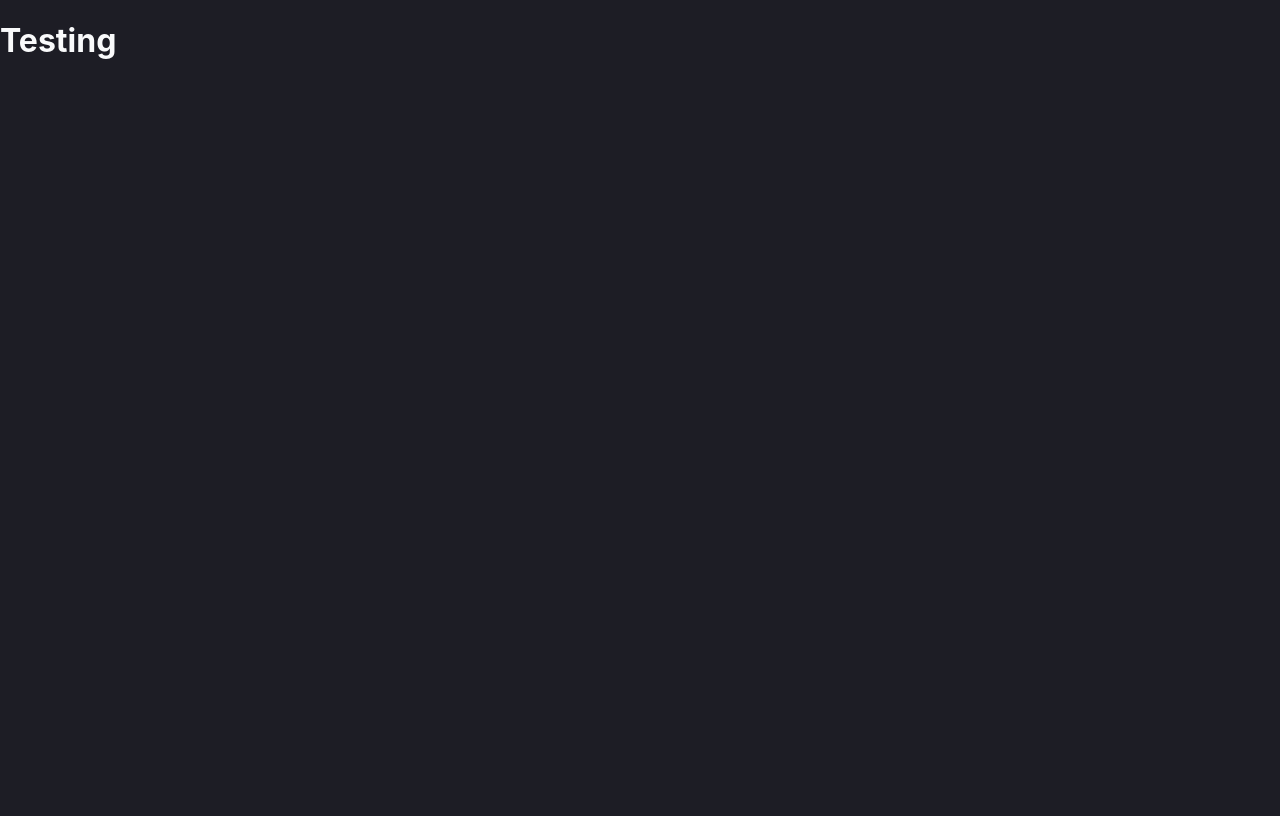
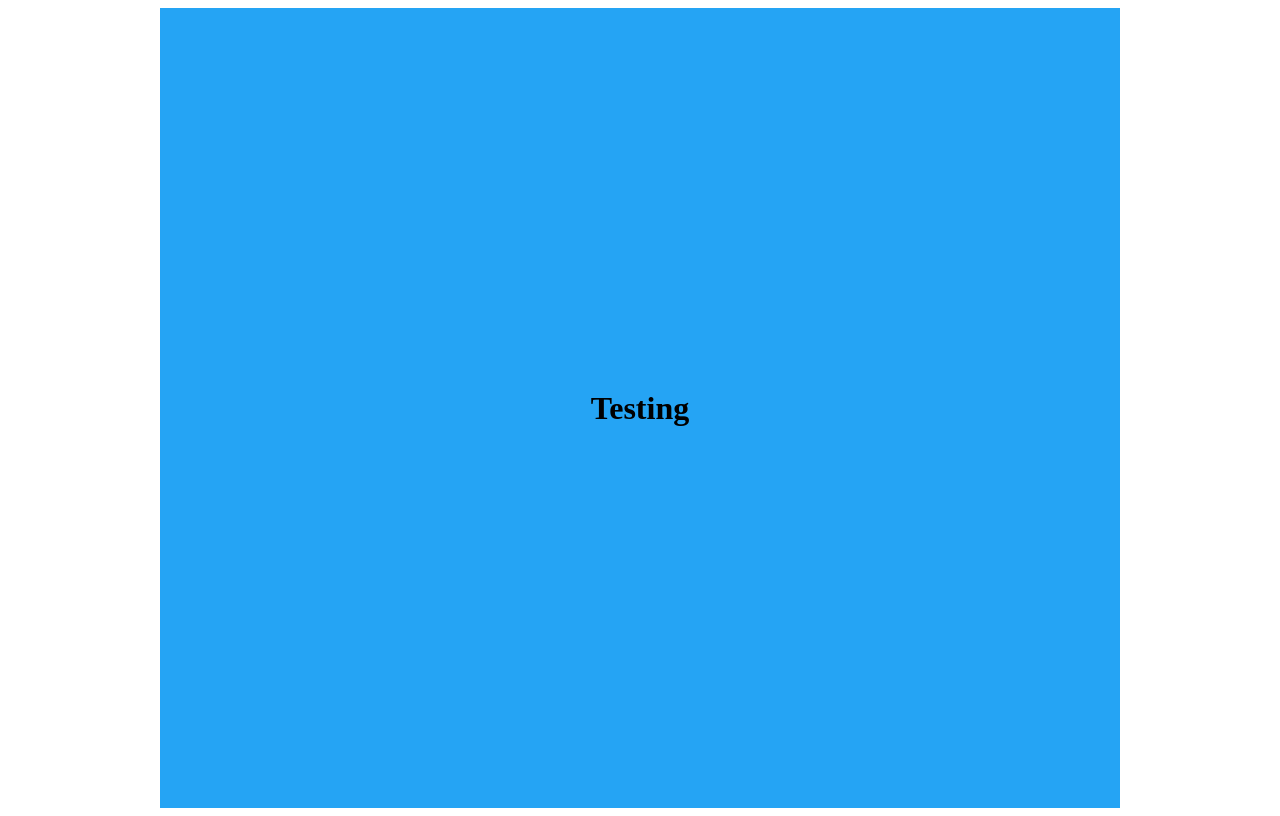
Before and after one commit to Keitumtse14/keitumetse_modipa, a Next.js app: page / in a window 1280 px wide. Built offline with nearby package versions, Linux system fonts and the light colour scheme.

Commit message:
added max width

```diff
--- a/pages/_app.tsx
+++ b/pages/_app.tsx
@@ -1,4 +1,4 @@
-import "../styles/globals.scss";
+import "../styles/global.module.scss";
 import type { AppProps } from "next/app";
 
 export default function App({ Component, pageProps }: AppProps) {
--- a/pages/index.tsx
+++ b/pages/index.tsx
@@ -1,5 +1,5 @@
 import Head from "next/head";
-import styles from "../styles/Home.module.scss";
+import styles from "../styles/global.module.scss";
 
 export default function Home() {
   return (
--- a/styles/Home.module.scss
+++ /dev/null
@@ -1,3 +0,0 @@
-.container {
-  width: clamp(80%, 50em, 90%);
-}
--- /dev/null
+++ b/styles/global.module.scss
@@ -0,0 +1,10 @@
+.container {
+  display: grid;
+  place-items: center;
+  min-height: 100vh;
+  padding: 0;
+  margin: 0 auto;
+  box-sizing: border-box;
+  max-width: clamp(60em, 90%, 50rem);
+  background-color: hsl(203, 90%, 55%);
+}
--- a/styles/globals.scss
+++ /dev/null
@@ -1,15 +0,0 @@
-html,
-body {
-  padding: 0;
-  margin: 0;
-  font-family: -apple-system, BlinkMacSystemFont, Segoe UI, Roboto, Oxygen,
-    Ubuntu, Cantarell, Fira Sans, Droid Sans, Helvetica Neue, sans-serif;
-  background-color: hsl(240, 12%, 13%);
-  color: hsl(210, 20%, 98%);
-}
-
-*,
-*::before,
-*::after {
-  box-sizing: border-box;
-}
```
Also changed, not shown: public/github-outline-fill-svgrepo-com 1.svg (renamed from public/github.svg).
